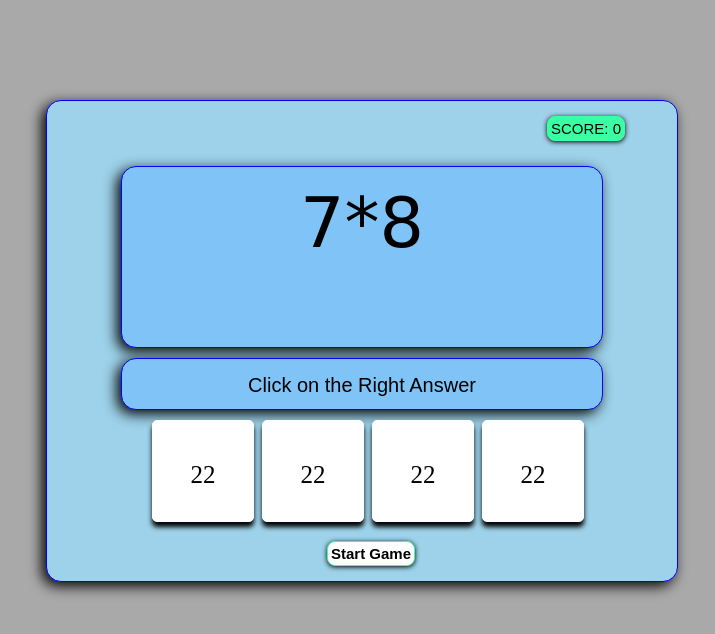
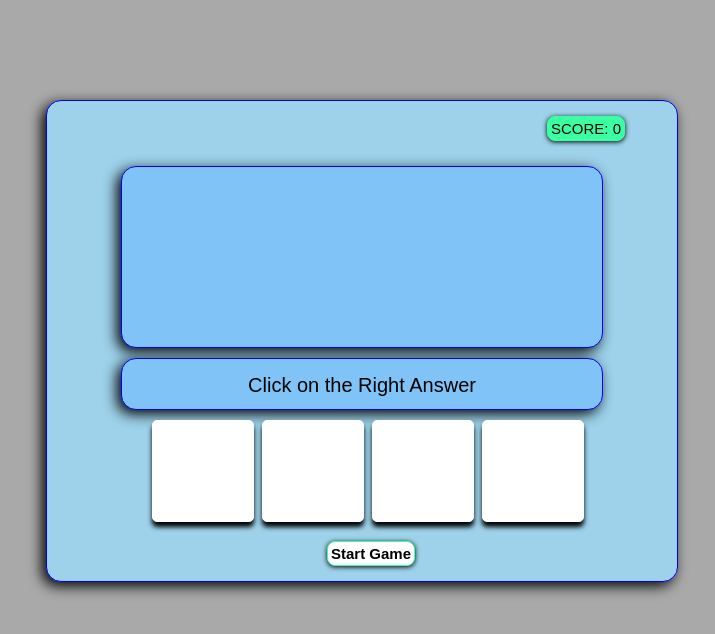
Before and after one commit to join2akshay/math-quiz, a plain HTML site: page index.html in a window 1280 px wide. Shown: the whole page, without its empty margins (278-993 px from the left). Drawn offline with Linux system fonts and the light colour scheme.

Commit message:
Update index.html

```diff
--- a/index.html
+++ b/index.html
@@ -19,13 +19,13 @@
 
 
         </div>
-        <div id="qtn">7*8</div>
+        <div id="qtn"></div>
         <div id="note">Click on the Right Answer</div>
         <div class="option">
-            <div id="option1" class="box1">22</div>
-            <div id="option2" class="box">22</div>
-            <div id="option3" class="box">22</div>
-            <div id="option4" class="box">22</div>
+            <div id="option1" class="box1"></div>
+            <div id="option2" class="box"></div>
+            <div id="option3" class="box"></div>
+            <div id="option4" class="box"></div>
         </div>
         <div id="start" class="box">Start Game</div>
       <div id="time">Time Remaing: <span id="timeremain">0</span></div>
```
